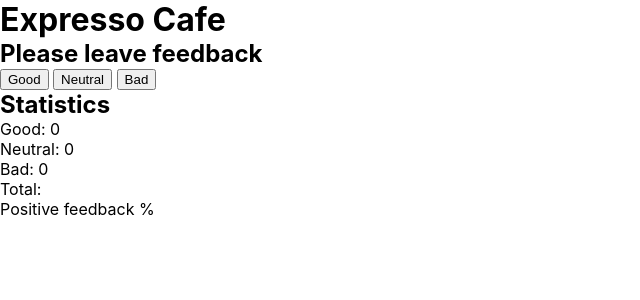
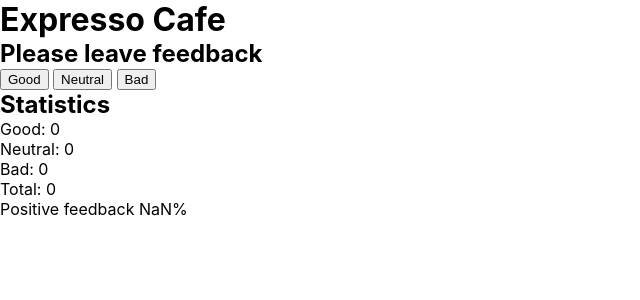
Before and after one commit to ARTEMSHENDRYK/goit-react-hw-02-feedback, a React (Create React App) app: page / in a window 1280 px wide. Shown: the top 300 px of the page, without its empty margins (0-640 px from the left). Built offline with nearby package versions, Linux system fonts and the light colour scheme.

Commit message:
do increment

```diff
--- a/src/components/Feedback/Feedback.jsx
+++ b/src/components/Feedback/Feedback.jsx
@@ -14,13 +14,17 @@
     const { name } = evt.target;
 
     this.setState(prevState => {
-      return { [name]: prevState[name] + 1 };
-    });
+      return { [name]: prevState[name] + 1 }
+    })
   }
 
-  // countTotalFeedback()
+  countTotalFeedback() {
+    return this.state.good + this.state.neutral + this.state.bad;
+  }
 
-  // countPositiveFeedbackPercentage()
+  countPositiveFeedbackPercentage() {
+    return this.state.good / (this.state.good + this.state.neutral + this.state.bad);
+  }
 
   render() {
     return (
@@ -36,8 +40,8 @@
         <p>Good: {this.state.good}</p>
         <p>Neutral: {this.state.neutral}</p>
         <p>Bad: {this.state.bad}</p>
-        <p>Total: </p>
-        <p>Positive feedback %</p>
+        <p>Total: {this.countTotalFeedback()}</p>
+        <p>Positive feedback {this.countPositiveFeedbackPercentage()}%</p>
       </div>
     )
   }
```
